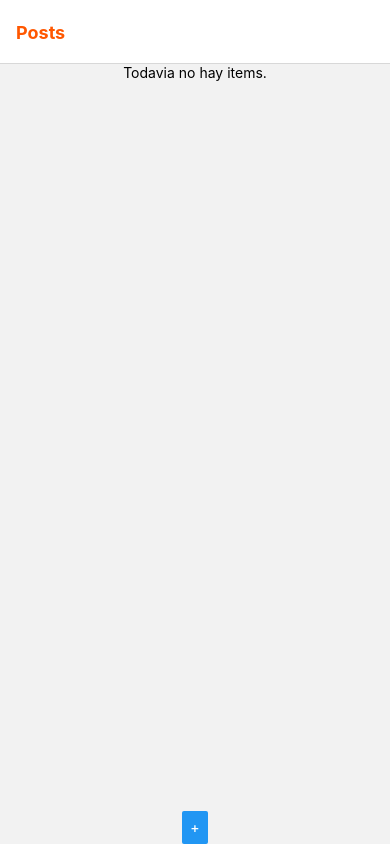
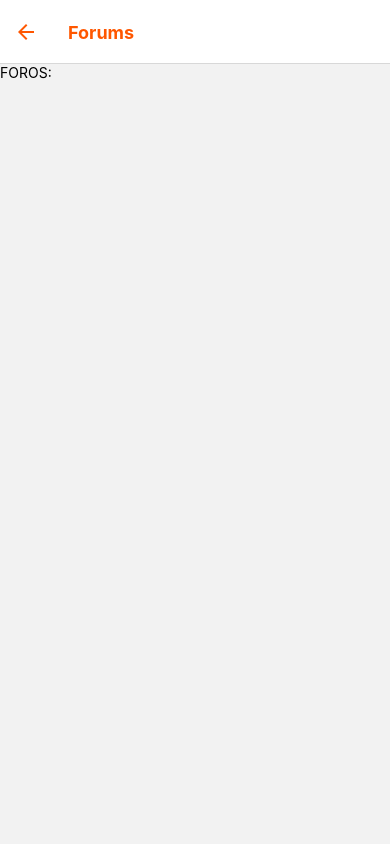
Before and after one commit to matiasyogui/curso-react-native, a React Native app: screen /Forums in a window 390 px wide. Built offline with nearby package versions, Linux system fonts and the light colour scheme; what react-native would draw is missing.

Commit message:
agrego screen de foros

```diff
--- a/navigation/AppNavigator.js
+++ b/navigation/AppNavigator.js
@@ -1,5 +1,5 @@
 import { Colors } from '../constants/Colors';
-import {Modal} from 'react-native-web';
+import { Forums } from '../pages/Forums';
 import { NavigationContainer } from "@react-navigation/native";
 import { NewPost } from "../pages/NewPost";
 import { Posts } from "../pages/Posts";
@@ -21,6 +21,7 @@ export const AppNavigator = ({setInput, onAdd, list, onHandleModal, modal, setMo
       }}>
         <Stack.Screen name="Posts" component={Posts} />
         <Stack.Screen name="NewPost" component={NewPost} />
+        <Stack.Screen name="Forums" component={Forums} />
       </Stack.Navigator>
     </NavigationContainer>
   );
--- /dev/null
+++ b/pages/Forums.js
@@ -0,0 +1,9 @@
+import { Text, View } from 'react-native'
+
+import React from 'react'
+
+export const Forums = () => {
+  return (
+    <Text>FOROS:</Text>
+  )
+}
--- a/pages/Posts.js
+++ b/pages/Posts.js
@@ -29,6 +29,7 @@ export const Posts = ({
       <ListItem list={list} onHandleModal={onHandleModal} />
  */}
       <Text>Todavia no hay items.</Text>
+      <Button title="Todos los foros" onPress={() => {navigation.navigate('Forums')}} />
       <Button title="+" style={styles.boton} onPress={() => {navigation.navigate('NewPost')}} />
 
     </View>
```
